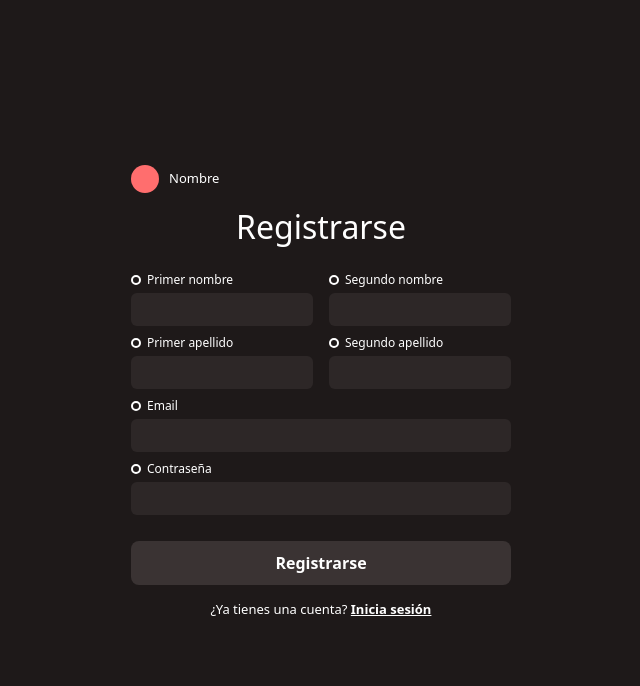
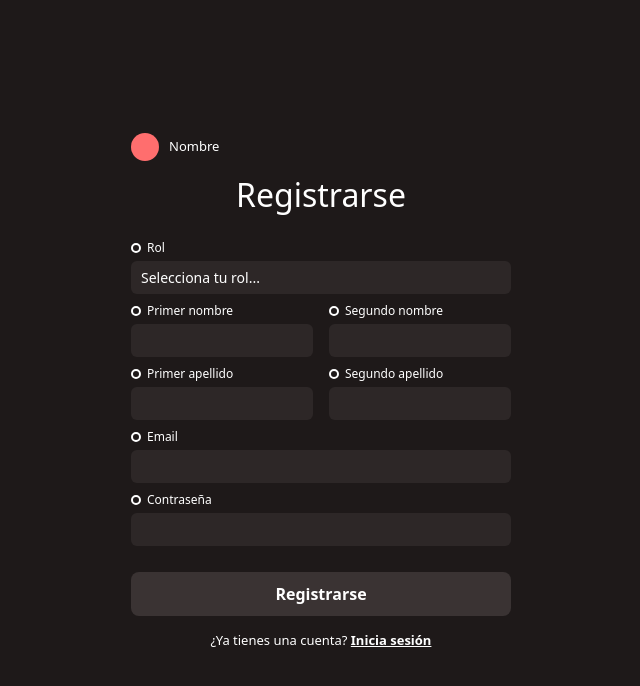
Before and after one commit to RogerLadino/proyecto-mvc, a Flask app: page /usuario/registrar in a window 1280 px wide. Shown: the top 686 px of the page, without its empty margins (319-959 px from the left). Run offline with Flask 2, Linux system fonts and the light colour scheme; some libraries are stand-ins or nearby versions.

Commit message:
feat: Agrega selección de rol en la vista de registro

```diff
--- a/app/templates/register.html
+++ b/app/templates/register.html
@@ -26,6 +26,18 @@
     {% endwith %}
 
     <form class="form" action="{{ url_for('usuario_bp.registrar') }}" method="POST">
+
+      <!-- ===== NUEVO CAMPO DE SELECCIÓN DE ROL ===== -->
+      <div class="mb-2">
+        <label for="rol" class="form-label"><span class="dot"></span> Rol</label>
+        <select id="rol" name="rol" class="form-control" required>
+            <option value="" disabled selected>Selecciona tu rol...</option>
+            <option value="1">Profesor</option>
+            <option value="2">Alumno</option>
+        </select>
+      </div>
+      <!-- ============================================ -->
+
       <div class="row g-3 mb-2">
         <div class="col-6">
           <label for="nombre1" class="form-label"><span class="dot"></span> Primer nombre</label>
```
